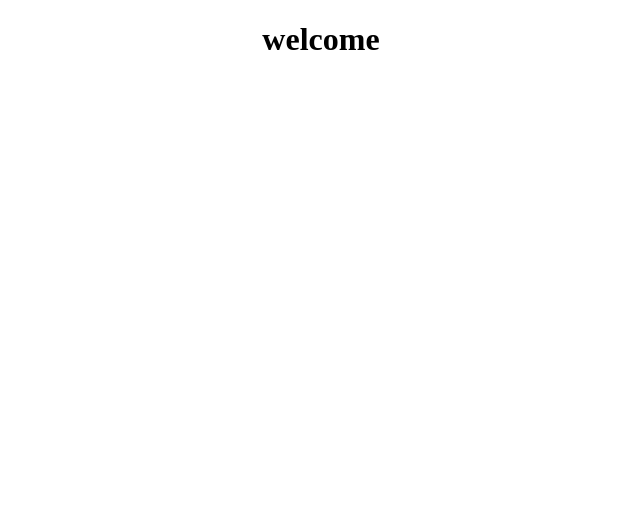
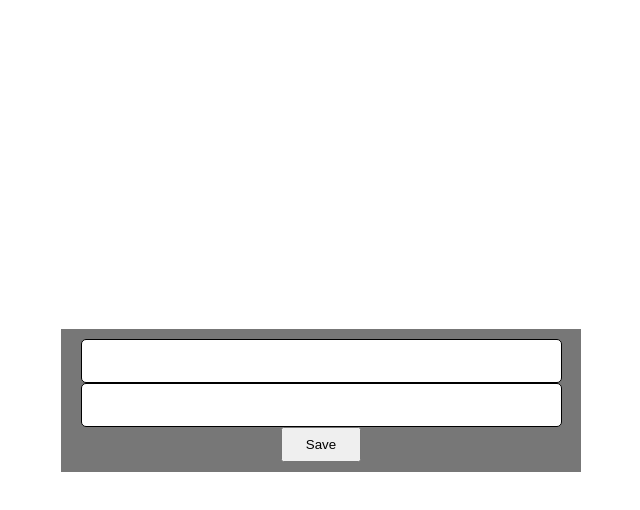
Before and after one commit to MrCarbone/js.github.io, a plain HTML site: page docs/index.html in a window 1280 px wide. Shown: the whole page, without its empty margins (319-959 px from the left). Drawn offline with Linux system fonts and the light colour scheme.

Commit message:
Update index.html

```diff
--- a/docs/index.html
+++ b/docs/index.html
@@ -3,21 +3,55 @@
 <head>
   <meta charset="utf-8">
   <meta name="viewport" content="width=device-width,initial-scale=1.0">
-  <title>...</title>
+  <title>Home</title>
   <style>
-    :root,html { color-scheme: light dark; }
-    html,body{
+    :root,html,body{
+      color-scheme: light dark;
       margin:0;
       padding:0;
+      width: 100%;
+      height: 100%;
     }
-    body{
+    .app {
+      width: 100%;
+      height:100%;
+      overflow: auto;
       display:flex;
       flex-flow:row wrap;
       justify-content:center;
     }
+    .reg-log{
+      width: 100%;
+      max-width: 500px;
+      background-color: #777;
+      padding: 10px;
+      margin-block: auto;
+      margin-inline: auto;
+      text-align: center;
+    }
+    input[type=text] {
+      width: 95%;
+      height: 40px;
+      border-radius: 5px;
+      border: 1px solid black;
+    }
+    button {
+      width: 80px;
+      height: 35px;
+    }
   </style>
 </head>
 <body>
-  <h1>welcome</h1>
+  <div class="app">
+    <div class="reg-log">
+      <input type="text">
+      <input type="text">
+      <button>Save</button>
+    </div>
+  </div>
+  <script>
+    "use strict";
+
+  </script>
 </body>
 </html>
```
